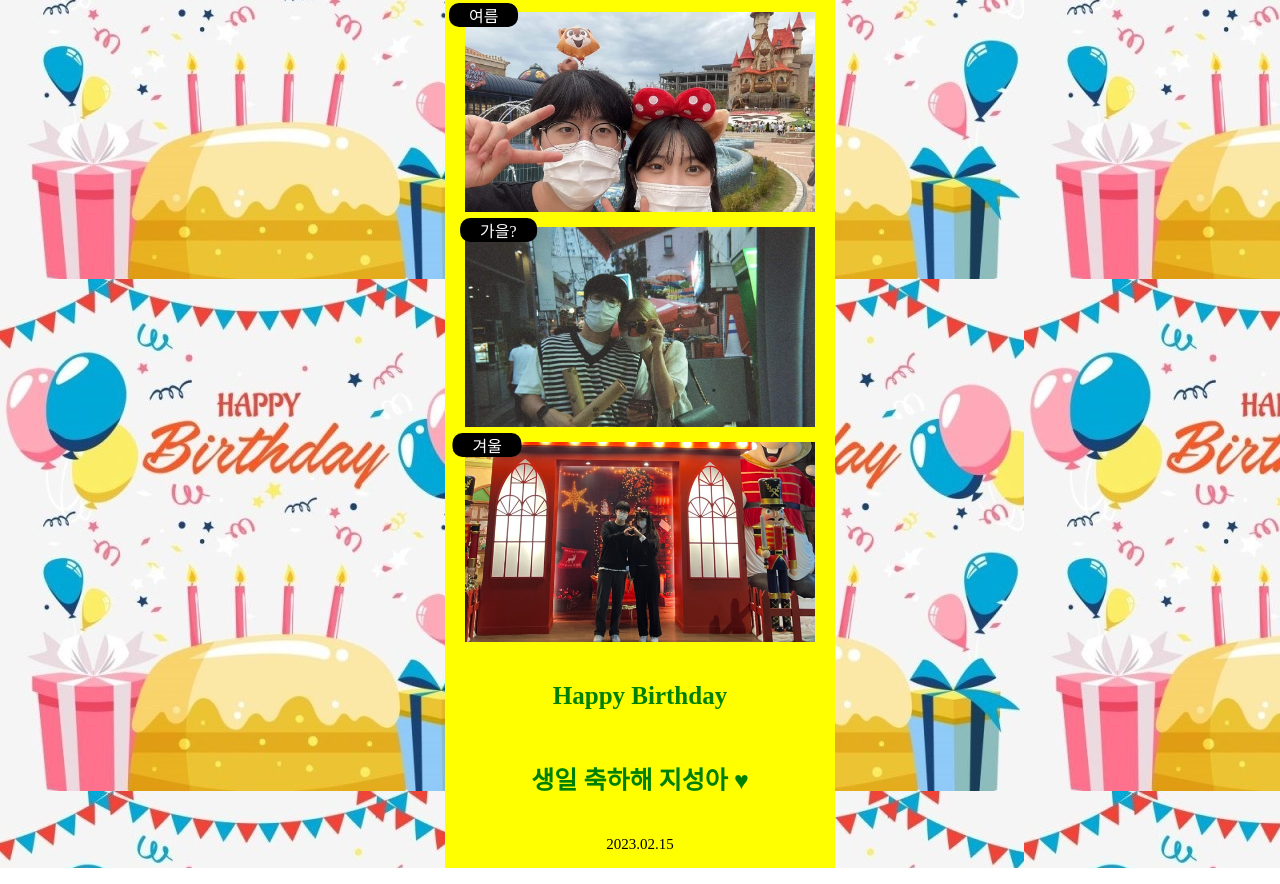
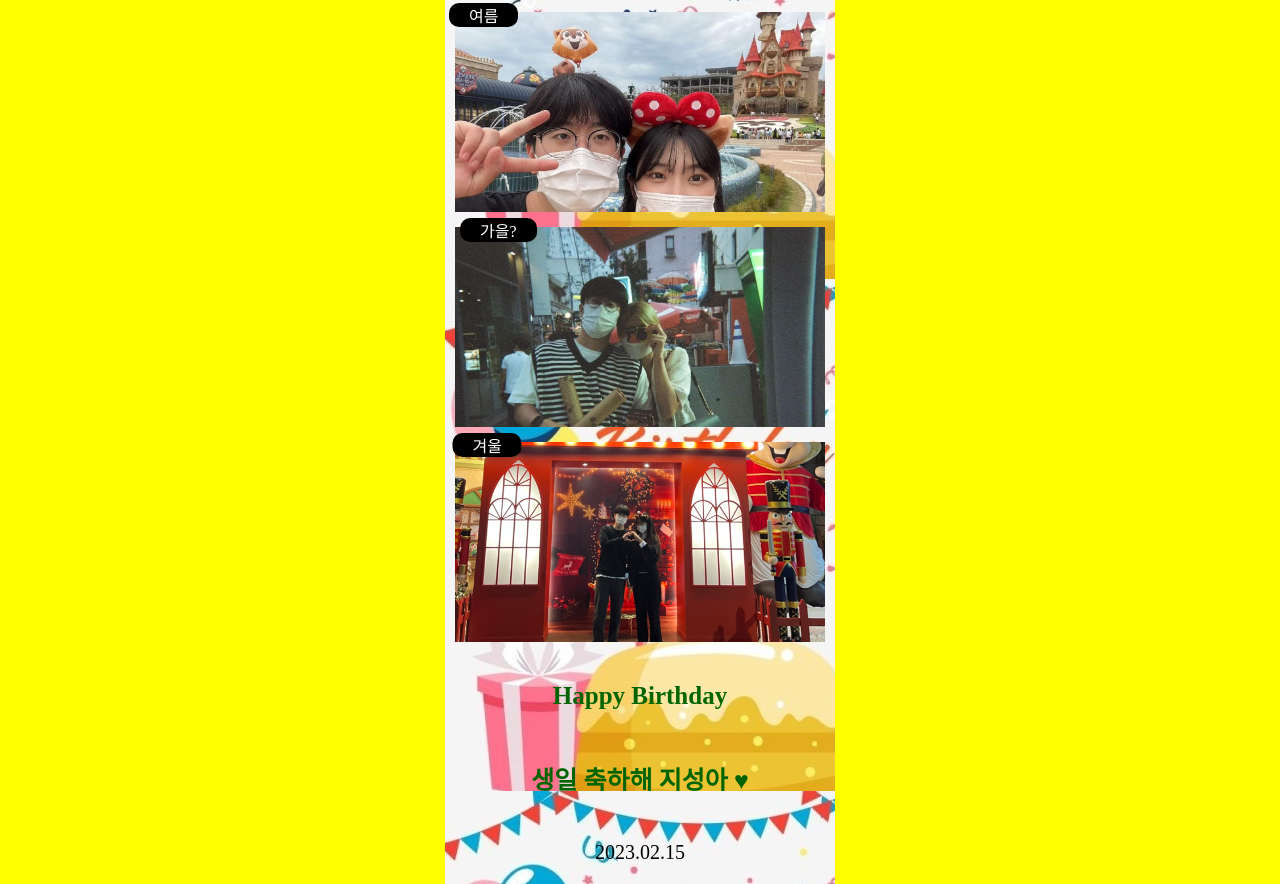
Before and after one commit to JeongKiKi/HBB, a plain HTML site: page index.html in a window 1280 px wide. Shown: the part 233-1117 px from the top of the page. Drawn offline with Linux system fonts and the light colour scheme; a web font is replaced by a local one.

Commit message:
Add files via upload

```diff
--- a/index.html
+++ b/index.html
@@ -21,14 +21,15 @@
         margin: 0;
         display: flex;
         justify-content: center;
-        background-image: url("./backHappy.jpg");
+        background-color: yellow;
       }
 
       .container {
         width: 390px;
+        background-image: url("./backHappy.jpg");
         background-color: yellow;
 
-        height: 1%;
+        height: 100%;
       }
 
       .photos {
@@ -37,7 +38,8 @@
 
       .photo-frame {
         background-color: white;
-        margin: 15px 20px;
+        margin: 15px 10px;
+
         height: 200px;
         background-size: cover;
         position: relative;
@@ -56,10 +58,10 @@
       .f-title {
         font-size: 25px;
         font-weight: 900;
-        color: green;
+        color: darkgreen;
       }
       .f-date {
-        font-size: 15px;
+        font-size: 20px;
         font-weight: 500;
         color: black;
       }
```
